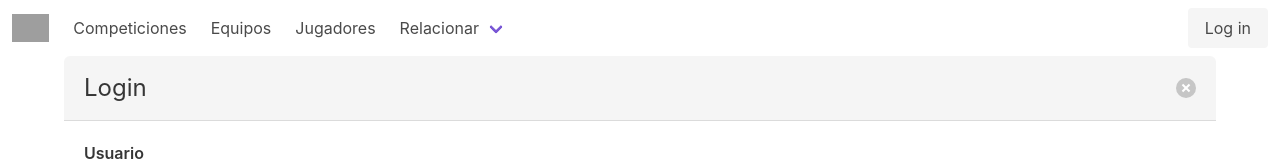
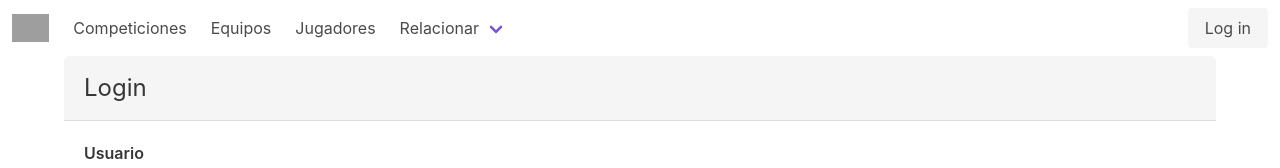
Before and after one commit to diegolopez69/Neo4j, a Vue app in the folder frontend/: page /login in a window 1280 px wide. Shown: the top 168 px of the page. Built offline with nearby package versions, Linux system fonts and the light colour scheme; grey boxes are pictures that could not be loaded.

Commit message:
Deleted the button of exit in the login

```diff
--- a/frontend/src/views/Login.vue
+++ b/frontend/src/views/Login.vue
@@ -4,10 +4,7 @@
                 <div class="modal-card" style="width: auto">
                     <header class="modal-card-head">
                         <p class="modal-card-title">Login</p>
-                        <button
-                            type="button"
-                            class="delete"
-                            @click="$emit('close')"/>
+
                     </header>
                     <section class="modal-card-body">
                         <b-field label="Usuario">
```
